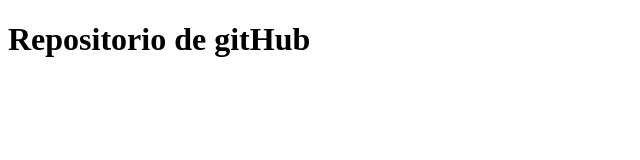
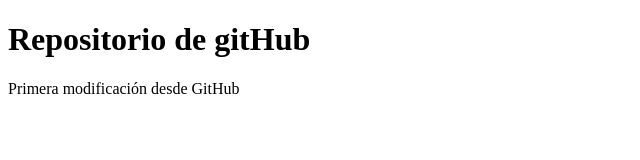
Before and after one commit to LablancaDev/Repositorio, a plain HTML site: page index.html in a window 1280 px wide. Shown: the whole page, without its empty margins (0-640 px from the left). Drawn offline with Linux system fonts and the light colour scheme.

Commit message:
Update index.html

```diff
--- a/index.html
+++ b/index.html
@@ -8,5 +8,6 @@
 </head>
 <body>
     <h1>Repositorio de gitHub</h1>
+    <p>Primera modificación desde GitHub</p>
 </body>
 </html>
```
